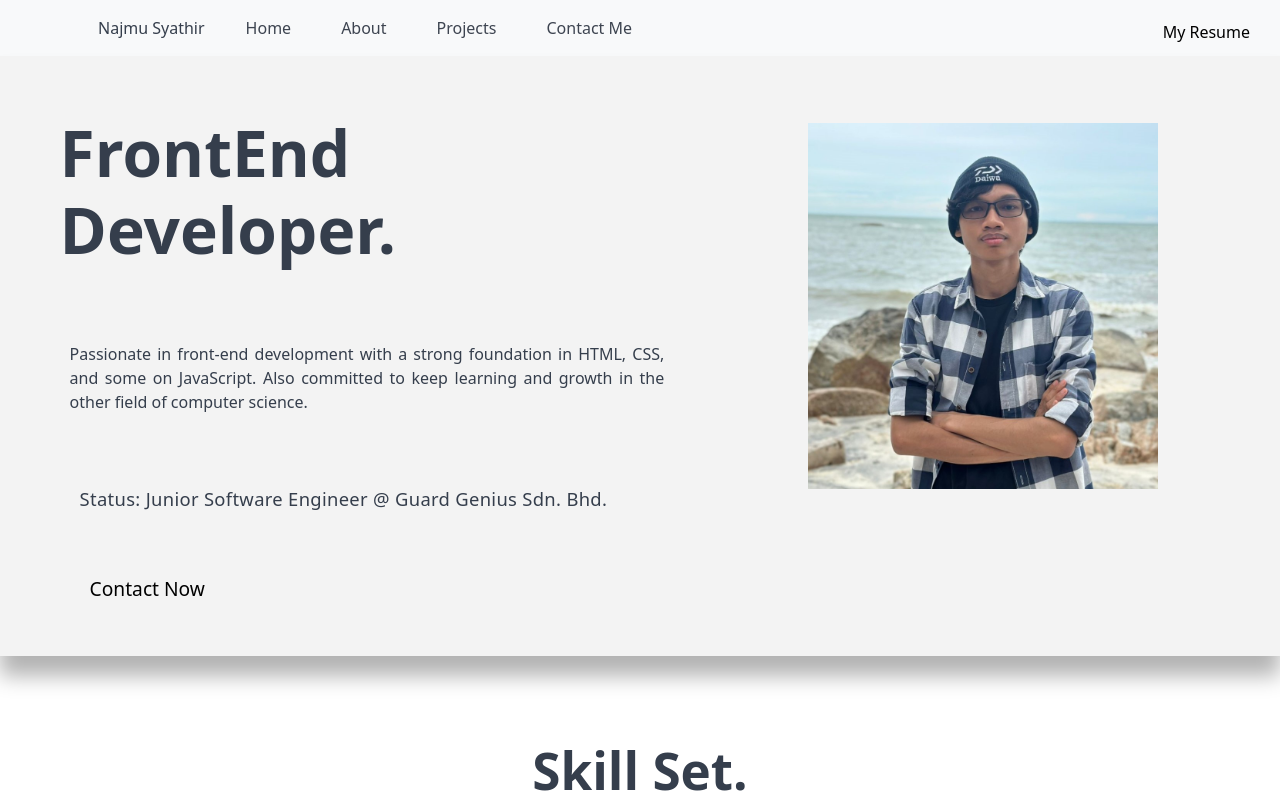
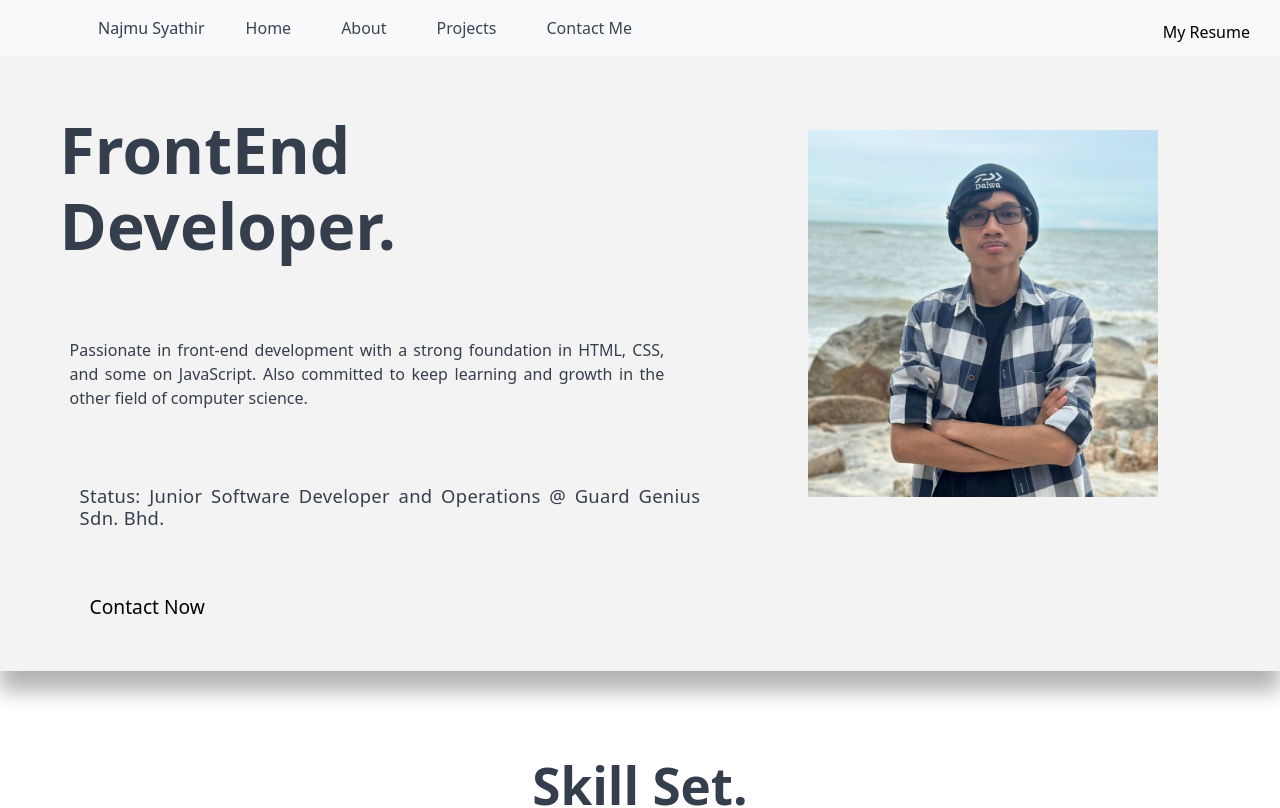
Before and after one commit to najmusyathir/portfolio, a React (Vite) app: page /portfolio/home in a window 1280 px wide. Shown: the top 808 px of the page. Built offline with nearby package versions, Linux system fonts and the light colour scheme.

Commit message:
Modify: Update packeges and some copywritings

```diff
--- a/src/views/Home.tsx
+++ b/src/views/Home.tsx
@@ -11,7 +11,7 @@ export default function Home(){
                 <h1 className="home_h1">FrontEnd<br/>Developer.</h1>
 
                 <p id="part1_c1_1">Passionate in front-end development with a strong foundation in HTML, CSS, and some on JavaScript. Also committed to keep learning and growth in the other field of computer science.</p>
-                <h4>Status: <strong className="status"></strong> Junior Software Engineer @ Guard Genius Sdn. Bhd.</h4>
+                <h4>Status: <strong className="status"></strong> Junior Software Developer and Operations @ Guard Genius Sdn. Bhd.</h4>
 
                 <div className="w-full flex justify-center mb-3">
                 <button id="contactNow"  className="text-3xl sm:text-2xl text-slate-800 bg-slate-200 "><a href="https://wa.link/k7r72h">Contact Now</a></button>
--- a/src/views/Project.tsx
+++ b/src/views/Project.tsx
@@ -11,8 +11,12 @@ export default function Projects(){
                     <div className="w-full flex flex-col justify-center align-center text-center">
                         <p className="text-center w-full px-4">Showcasing a collection of side projects focused solely on front-end development, highlighting my expertise in creating responsive and engaging user interfaces.</p>
                         <div className="w-full mt-5 flex justify-center gap-3 gap-y-10 px-4 flex-wrap">
-                            <img src={ImgModel('project1')} className="cursor-pointer"/>
-                            <img src={ImgModel('project2')} className="cursor-pointer"/>
+                            <a href='https://bakers-heist.vercel.app/'>
+                                <img src={ImgModel('project1')} className="cursor-pointer"/>
+                            </a>
+                            <a href='https://astral-apparel.vercel.app/'>
+                                <img src={ImgModel('project2')} className="cursor-pointer"/>
+                            </a>
                             <img src={ImgModel('project3')} className="cursor-pointer"/>
                         </div>
                     </div>
```
Also changed, not shown: 1 other file (tests, documents, lock files or other folders).
